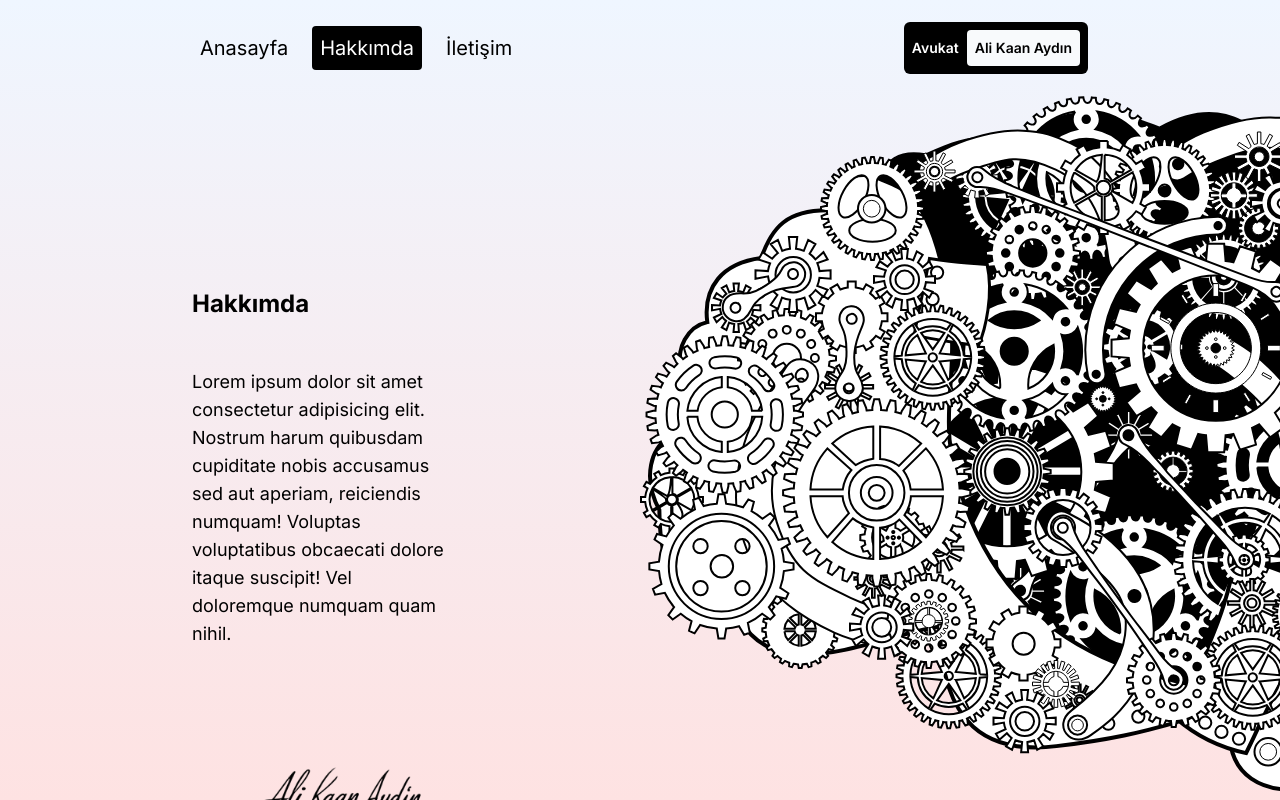
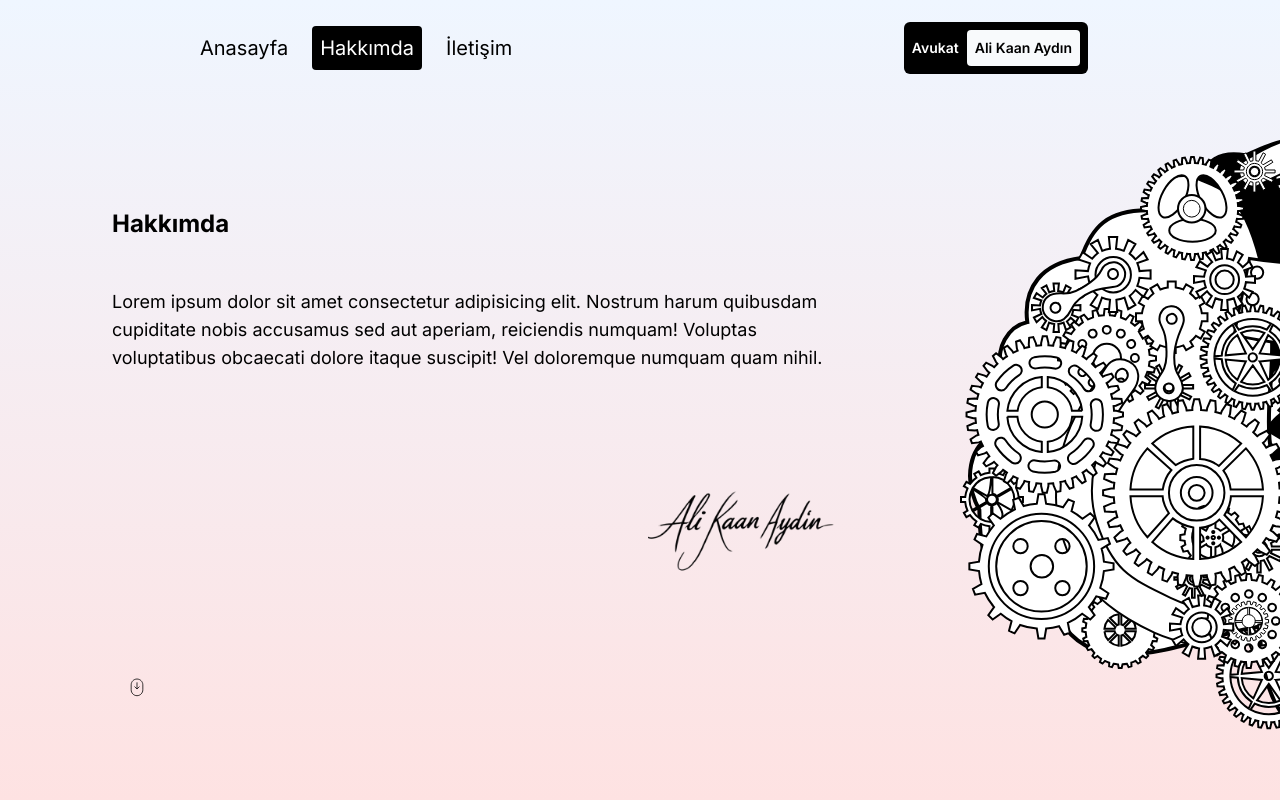
Before and after one commit to Saffet01/Lawyer-Portfolio, a Next.js app: page /about in a window 1280 px wide. Built offline with nearby package versions, Linux system fonts and the light colour scheme.

Commit message:
fix: Page responsiveness fixed

```diff
--- a/src/app/about/page.jsx
+++ b/src/app/about/page.jsx
@@ -23,9 +23,9 @@
       {/* CONTAINER */}
       <div className="h-full overflow-scroll lg:flex" ref={containerRef}>
         {/* TEXT CONTAINER */}
-        <div className="p-4 sm:p-8 md:p-12 lg:p-20 xl:p-48 flex flex-col gap-24 md:gap-32 lg:gap-48 xl:gap-64 lg:w-2/3 lg:pr-0 xl:w-1/2">
+        <div className="p-4 sm:p-8 md:p-12 lg:p-20 xl:p-28 flex flex-col gap-24 md:gap-32 lg:gap-48 xl:gap-64 lg:w-3/4 lg:pr-0">
           {/* BIOGRAPHY CONTAINER */}
-          <div className="flex flex-col gap-12 justify-center">
+          <div className="h-full flex flex-col gap-12 justify-center">
             {/* BIOGRAPHY TITLE */}
             <h1 className="font-bold text-2xl">Hakkımda</h1>
             {/* BIOGRAPHY DESC */}
@@ -203,7 +203,7 @@
           </div>
 
         </div>
-        <div className="hidden lg:block w-1/3 sticky top-0 z-30 xl:w-1/2">
+        <div className="hidden lg:block w-1/4 sticky top-0 z-30">
           <Brain scrollYProgress={scrollYProgress} />
         </div>
       </div>
```
